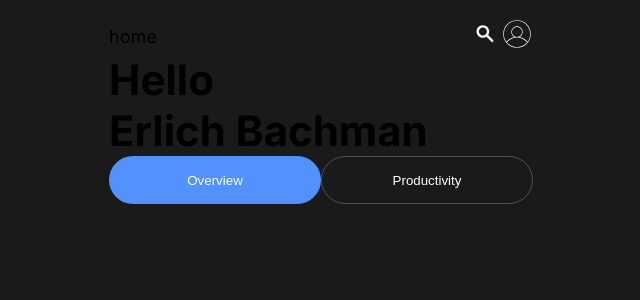
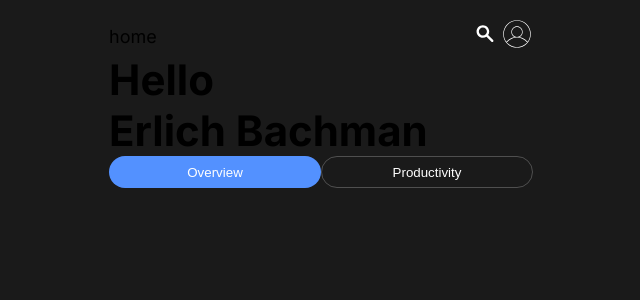
Before and after one commit to threethingsapp/threethingsapp, a Next.js app: page /home in a window 1280 px wide. Shown: the top 300 px of the page, without its empty margins (319-959 px from the left). Built offline with nearby package versions, Linux system fonts and the light colour scheme.

Commit message:
chore: add size prop to button.

```diff
--- a/app/components/Button.tsx
+++ /dev/null
@@ -1,23 +0,0 @@
-'use client'
-
-import css from 'classnames';
-import styles from './Button.module.css';
-
-type Props = {
-  title: string;
-  theme?: 'primary' | 'outline' | undefined;
-  style?: Record<string, unknown> | undefined;
-};
-
-const Button = ({ title, theme = 'outline', style }: Props): JSX.Element => {
-  return (
-    <div className={css(styles.wrapper)} style={style}>
-      <button className={css(styles.button, {
-        [styles['primary-button']]: theme === 'primary',
-        [styles['outline-button']]: theme === 'outline',
-      })}>{title}</button>
-    </div>
-  )
-};
-
-export { Button };
--- a/app/components/Button.module.css
+++ b/app/components/Button/Button.module.css
@@ -15,6 +15,11 @@
   background-color: unset;
 }
 
+.button--small {
+  height: 32px;
+  border-radius: 16px;
+}
+
 .primary-button {
   background-color: #5391ff;
 }
--- /dev/null
+++ b/app/components/Button/Button.tsx
@@ -0,0 +1,36 @@
+"use client";
+
+import css from "classnames";
+import styles from "./Button.module.css";
+
+type Props = {
+  title: string;
+  theme?: "primary" | "outline" | undefined;
+  size?: "normal" | "small" | undefined;
+  style?: Record<string, unknown> | undefined;
+};
+
+const Button = ({
+  title,
+  theme = "outline",
+  size = "normal",
+  style,
+}: Props): JSX.Element => {
+  const isSmall = size === 'small';
+
+  return (
+    <div className={css(styles.wrapper)} style={style}>
+      <button
+        className={css(styles.button, {
+          [styles["primary-button"]]: theme === "primary",
+          [styles["outline-button"]]: theme === "outline",
+          [styles['button--small']]: isSmall
+        })}
+      >
+        {title}
+      </button>
+    </div>
+  );
+};
+
+export { Button };
--- /dev/null
+++ b/app/components/Button/index.ts
@@ -0,0 +1 @@
+export * from './Button';
--- a/app/home/page.tsx
+++ b/app/home/page.tsx
@@ -14,8 +14,8 @@ const Home = ({}: Props): JSX.Element => {
       <Heading variant="v100">{userName}</Heading>
 
       <div className={styles['button-wrapper']}>
-        <Button title="Overview" theme="primary"/>
-        <Button title="Productivity" theme="outline" />
+        <Button size="small" title="Overview" theme="primary"/>
+        <Button size="small" title="Productivity" theme="outline" />
       </div>
     </Layout>
   )
```
